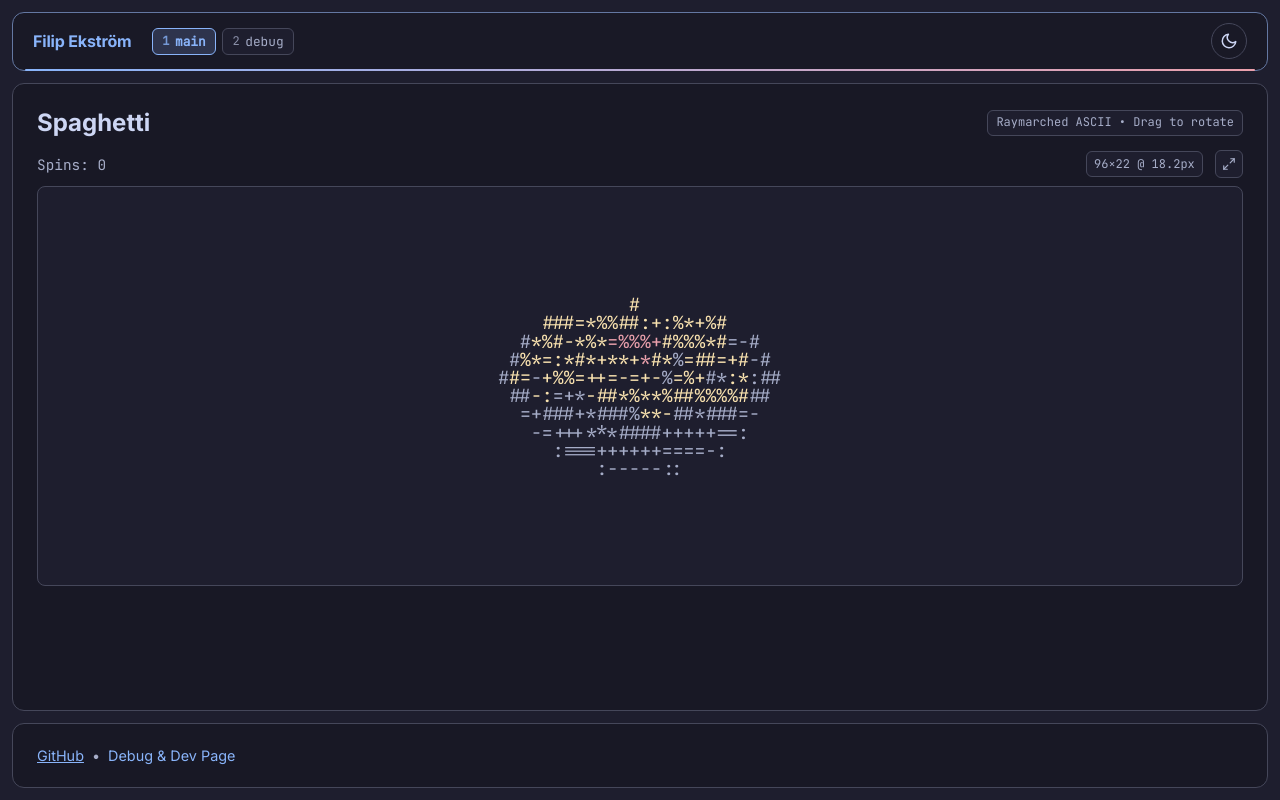
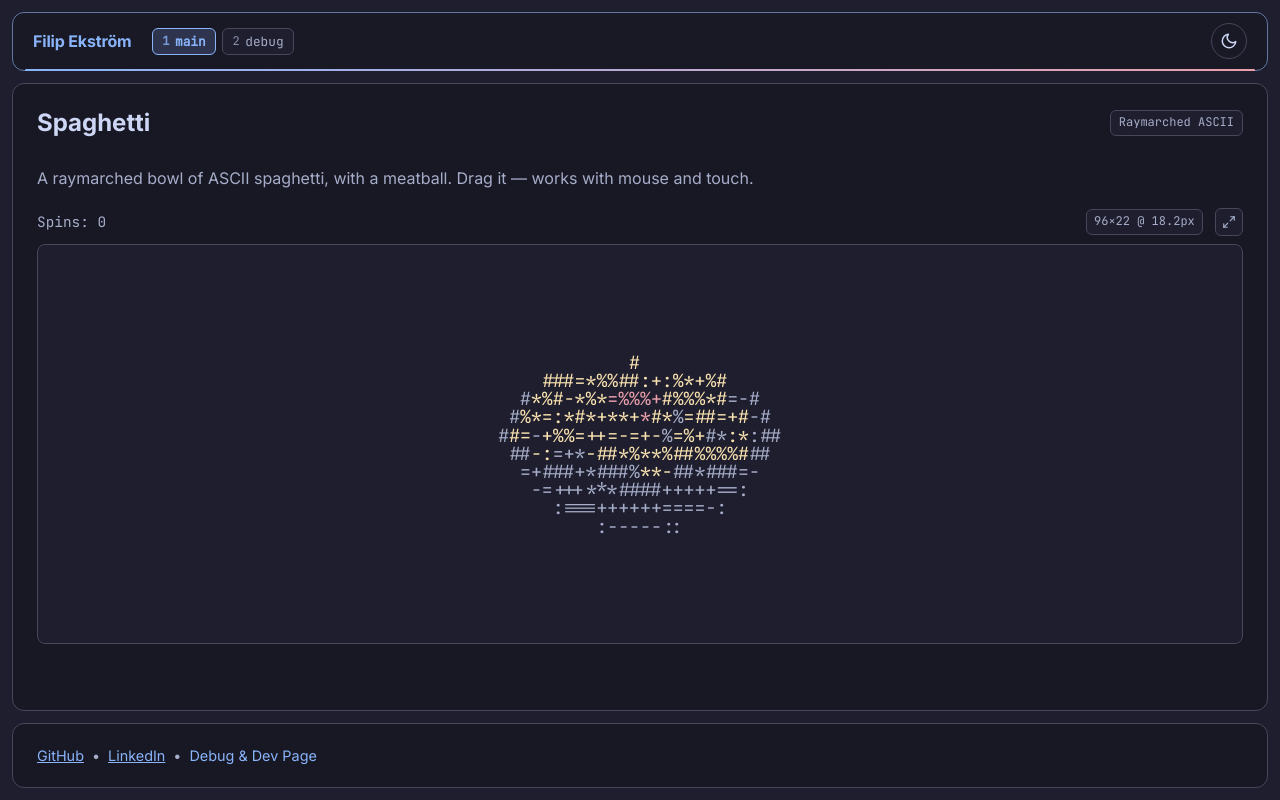
Before and after one commit to Filipekann/public_website, a React (Vite) app in the folder frontend/: page / in a window 1280 px wide. Built offline with nearby package versions, Linux system fonts and the light colour scheme.

Commit message:
Spaghetti

```diff
--- a/frontend/src/App.jsx
+++ b/frontend/src/App.jsx
@@ -103,14 +103,24 @@ export default function App() {
           <section className="tile full-width spaghetti-tile">
             <div className="tile-header">
               <h2>Spaghetti</h2>
-              <span className="tile-tag">Raymarched ASCII • Drag to rotate</span>
+              <span className="tile-tag">Raymarched ASCII</span>
             </div>
+            <p className="muted">
+              A raymarched bowl of ASCII spaghetti, with a meatball. Drag it —
+              works with mouse and touch.
+            </p>
             <RaymarchedSpaghetti />
           </section>
 
           <footer className="tile footer">
             <div className="footer-links">
-              <a href="https://github.com" target="_blank" rel="noreferrer">GitHub</a>
+              <a href="https://github.com/Filipekann" target="_blank" rel="noreferrer">
+                GitHub
+              </a>
+              <span>•</span>
+              <a href="https://www.linkedin.com/in/filipekstrom/" target="_blank" rel="noreferrer">
+                LinkedIn
+              </a>
               <span>•</span>
               <button className="text-link-btn" onClick={() => navigateTo('debug')}>
                 Debug & Dev Page
--- a/frontend/src/DebugPage.jsx
+++ b/frontend/src/DebugPage.jsx
@@ -297,7 +297,13 @@ export default function DebugPage({ theme, onNavigateHome }) {
         <div className="footer-links">
           <button className="text-link-btn" onClick={onNavigateHome}>← Home</button>
           <span>•</span>
-          <a href="https://github.com" target="_blank" rel="noreferrer">GitHub</a>
+          <a href="https://github.com/Filipekann" target="_blank" rel="noreferrer">
+            GitHub
+          </a>
+          <span>•</span>
+          <a href="https://www.linkedin.com/in/filipekstrom/" target="_blank" rel="noreferrer">
+            LinkedIn
+          </a>
         </div>
         <span className="muted">Debug View — filipekstrom.com</span>
       </footer>
```
